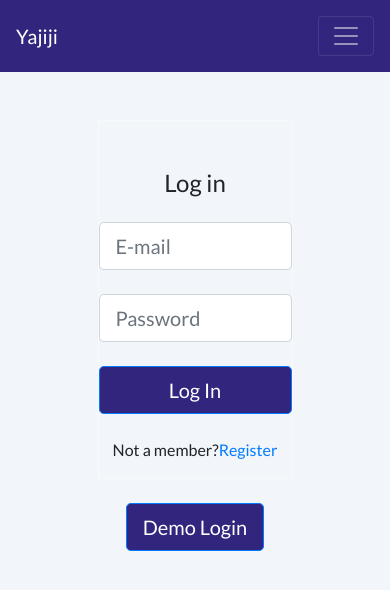
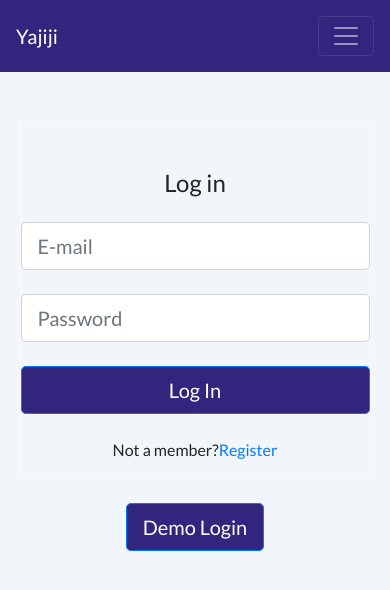
Before and after one commit to ykurata/shop-app, a React (Create React App) app in the folder client/: page /login in a window 390 px wide. Shown: the top 590 px of the page. Built offline with nearby package versions, Linux system fonts and the light colour scheme; no server answers.

Commit message:
made form responsive

```diff
--- a/client/src/index.css
+++ b/client/src/index.css
@@ -367,6 +367,9 @@ p {
 }
 
 @media screen and (max-width: 960px) {
+  .form {
+    width: 80%;
+  }
   .list-item-img, .list-no-image {
     width: 110px;
     height: 110px;
@@ -481,6 +484,9 @@ p {
 }
 
 @media screen and (max-width: 430px) {
+  .form {
+    width: 90%;
+  }
   .list-item-img, .list-no-image {
     width: 70px;
     height: 70px;
```
